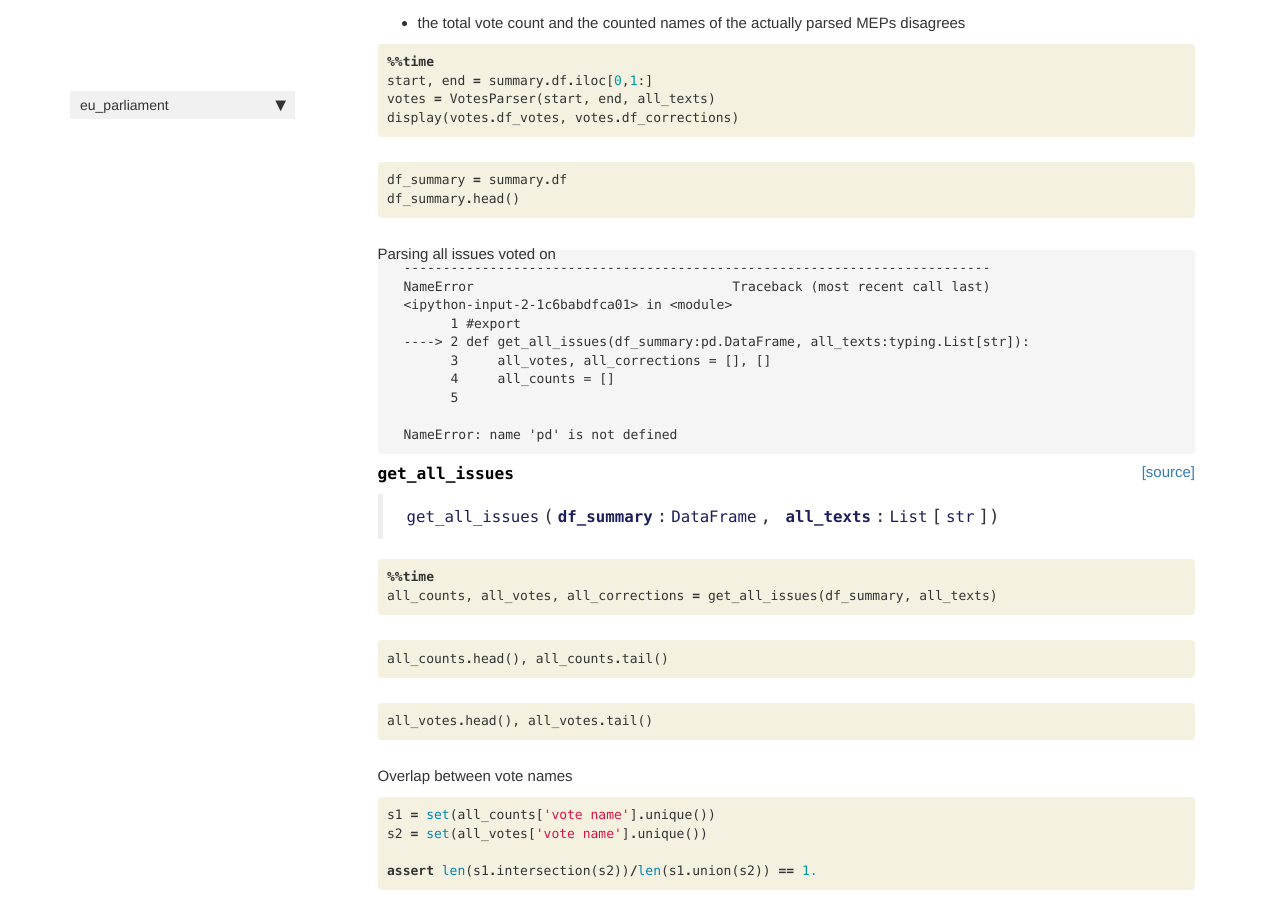
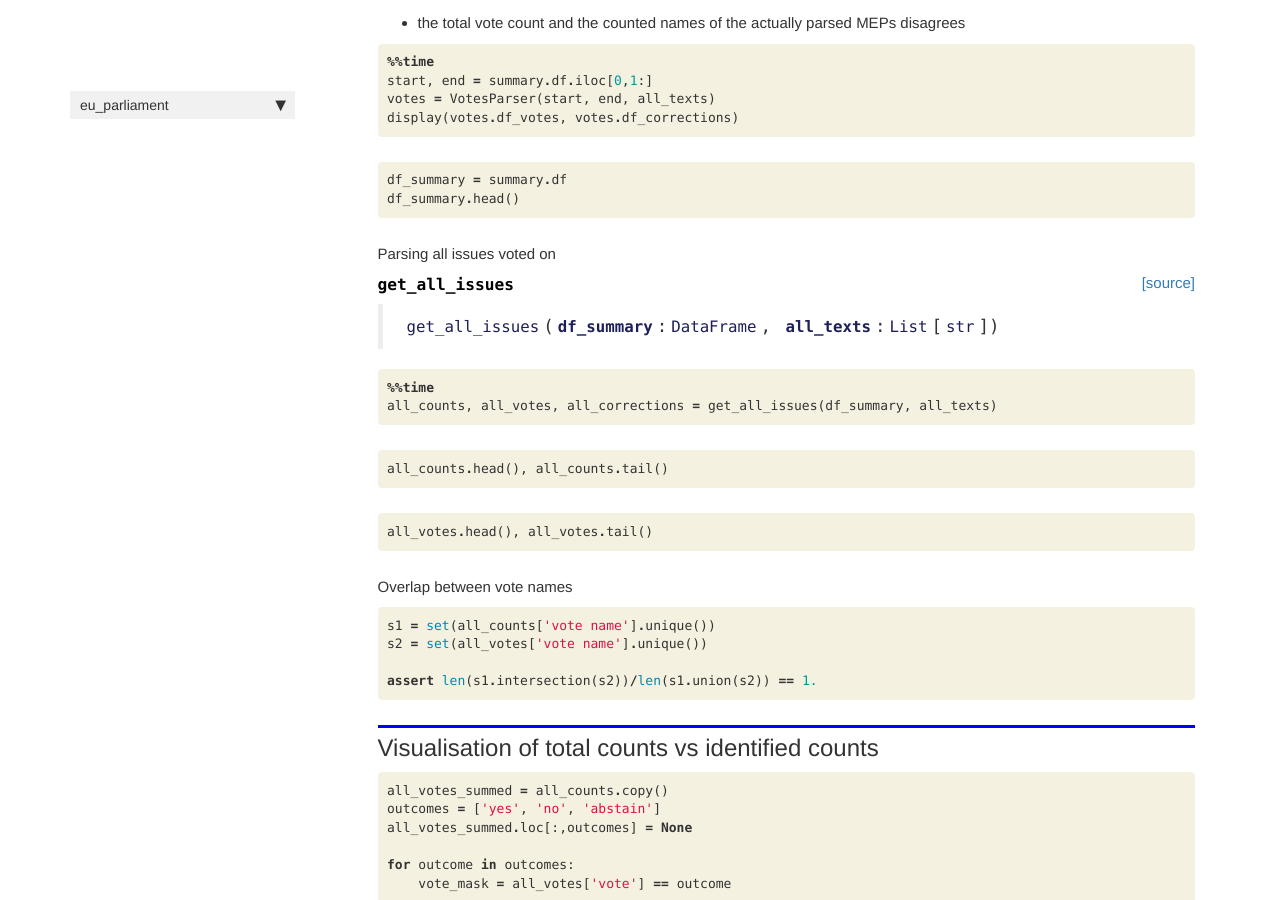
Before and after one commit to eschmidt42/eu-parliament-votes, a Jekyll site: the page built from docs/parsing_roll_call_votes.html, in a window 1280 px wide and 900 px high, scrolled down 1868 px. Built offline with Jekyll 4.4.1, drawn with Linux system fonts in a browser that asks for light colours; nearby versions of some CDN libraries; comment, search, counter and statistics services are not loaded.

Commit message:
small change to index.ipynb

```diff
--- a/docs/parsing_roll_call_votes.html
+++ b/docs/parsing_roll_call_votes.html
@@ -388,29 +388,6 @@ nb_path: "nbs/01_parsing_roll_call_votes.ipynb"
 
 <div class="cell border-box-sizing code_cell rendered">
 
-<div class="output_wrapper">
-<div class="output">
-
-<div class="output_area">
-
-<div class="output_subarea output_text output_error">
-<pre>
-<span class="ansi-red-fg">---------------------------------------------------------------------------</span>
-<span class="ansi-red-fg">NameError</span>                                 Traceback (most recent call last)
-<span class="ansi-green-fg">&lt;ipython-input-2-1c6babdfca01&gt;</span> in <span class="ansi-cyan-fg">&lt;module&gt;</span>
-<span class="ansi-green-intense-fg ansi-bold">      1</span> <span class="ansi-red-fg">#export</span>
-<span class="ansi-green-fg">----&gt; 2</span><span class="ansi-red-fg"> </span><span class="ansi-green-fg">def</span> get_all_issues<span class="ansi-blue-fg">(</span>df_summary<span class="ansi-blue-fg">:</span>pd<span class="ansi-blue-fg">.</span>DataFrame<span class="ansi-blue-fg">,</span> all_texts<span class="ansi-blue-fg">:</span>typing<span class="ansi-blue-fg">.</span>List<span class="ansi-blue-fg">[</span>str<span class="ansi-blue-fg">]</span><span class="ansi-blue-fg">)</span><span class="ansi-blue-fg">:</span>
-<span class="ansi-green-intense-fg ansi-bold">      3</span>     all_votes<span class="ansi-blue-fg">,</span> all_corrections <span class="ansi-blue-fg">=</span> <span class="ansi-blue-fg">[</span><span class="ansi-blue-fg">]</span><span class="ansi-blue-fg">,</span> <span class="ansi-blue-fg">[</span><span class="ansi-blue-fg">]</span>
-<span class="ansi-green-intense-fg ansi-bold">      4</span>     all_counts <span class="ansi-blue-fg">=</span> <span class="ansi-blue-fg">[</span><span class="ansi-blue-fg">]</span>
-<span class="ansi-green-intense-fg ansi-bold">      5</span>
-
-<span class="ansi-red-fg">NameError</span>: name &#39;pd&#39; is not defined</pre>
-</div>
-</div>
-
-</div>
-</div>
-
 </div>
     {% endraw %}
 
```
Also changed, not shown: docs/index.html (+7 -0 lines), README.md, 1 other file.
